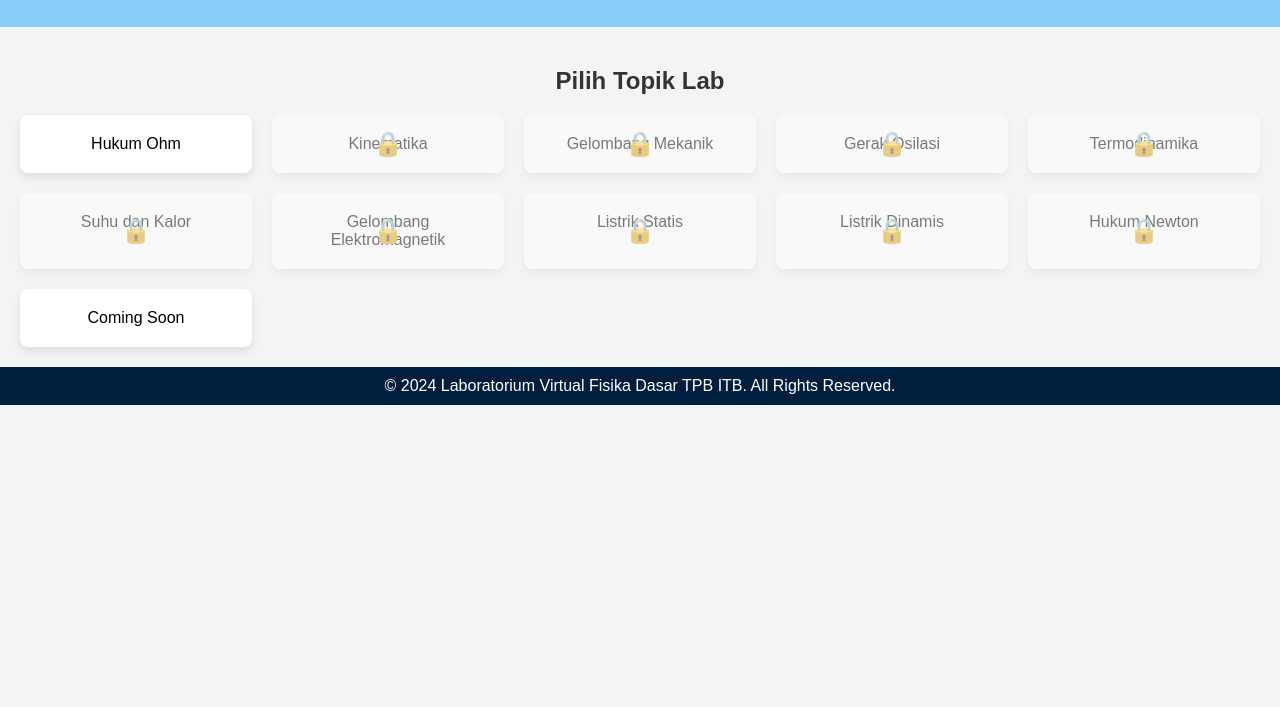
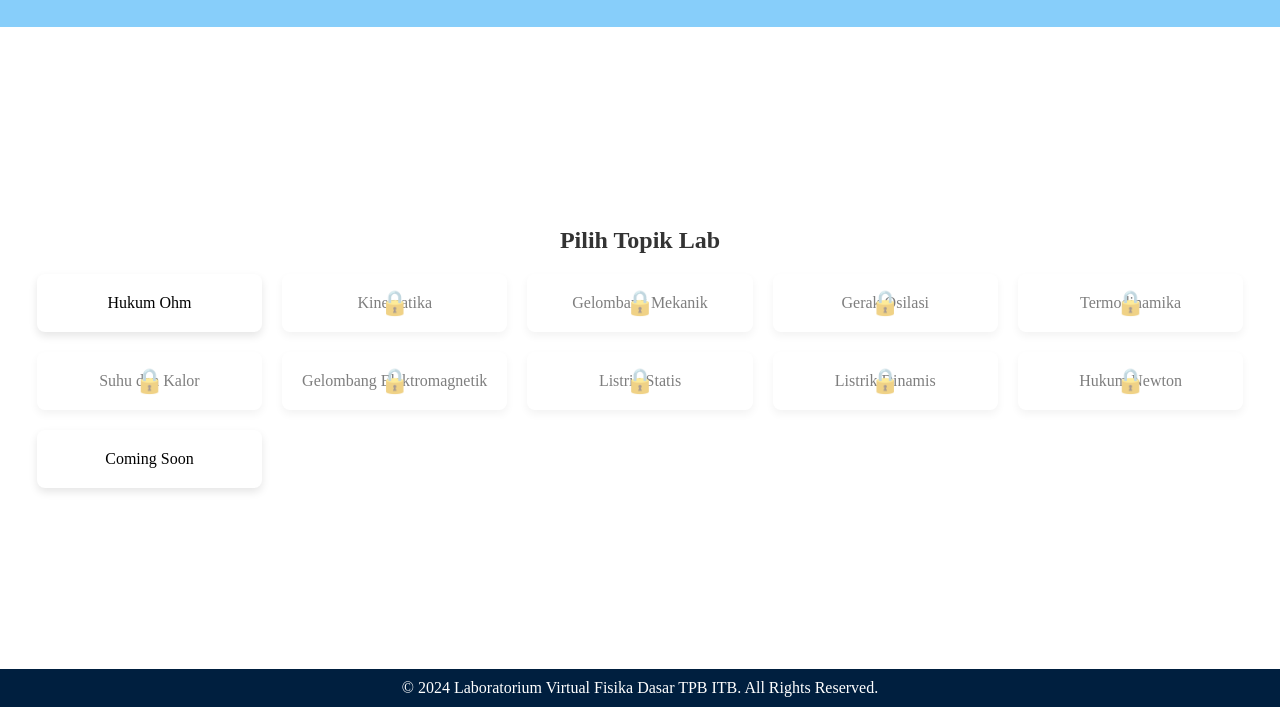
Before and after one commit to oliviachristyl/Tugas-01---II3140-Pengembangan-Aplikasi-Web-dan-Mobile, a website: page index.html in a window 1280 px wide. Shown: the part 93-800 px from the top of the page. Drawn offline with Linux system fonts and the light colour scheme.

Commit message:
percobaan2

```diff
--- a/styles.css
+++ b/styles.css
@@ -1,8 +1,27 @@
-body {
-    font-family: Arial, sans-serif;
+body, html {
+    height: 100%;
     margin: 0;
     padding: 0;
-    background-color: #f4f4f4;
+    display: flex;
+    flex-direction: column;
+  }
+
+  .topic-section, .lab-section {
+    flex: 1; /* Mengisi ruang yang tersisa di antara header dan footer */
+    display: flex;
+    flex-direction: column;
+    justify-content: center;
+    align-items: center;
+    padding: 20px;
+  }
+
+  footer {
+    background-color: #001f3f;
+    color: white;
+    text-align: center;
+    padding: 10px 0;
+    width: 100%;
+    margin-top: auto; /* Footer akan berada di bagian bawah halaman */
   }
 
   footer {
```
